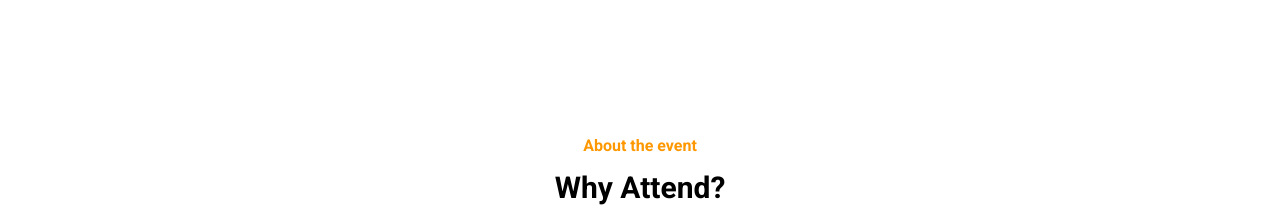
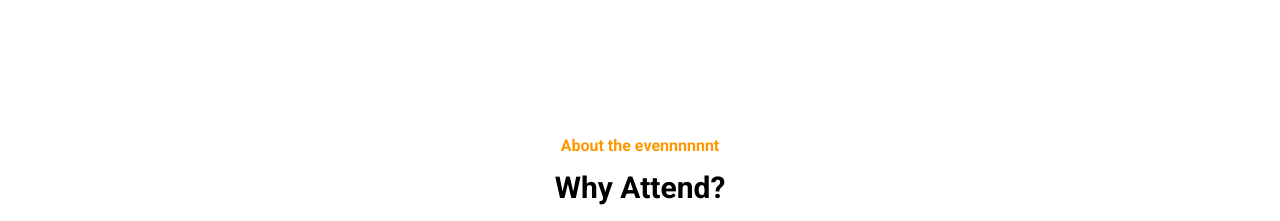
Before and after one commit to saoyuhh/mini-project, a Next.js app: page / in a window 1280 px wide. Shown: the part 1005-1226 px from the top of the page. Built offline with nearby package versions, Linux system fonts and the light colour scheme.

Commit message:
third commit

```diff
--- a/src/app/about-event.tsx
+++ b/src/app/about-event.tsx
@@ -22,7 +22,7 @@ export function AboutEvent() {
   return (
     <section className="container mx-auto flex flex-col items-center px-4 py-10">
       <Typography variant="h6" className="text-center mb-2" color="orange">
-        About the event
+        About the evennnnnnt
       </Typography>
       <Typography variant="h3" className="text-center" color="gray-gray">
         Why Attend?
```
